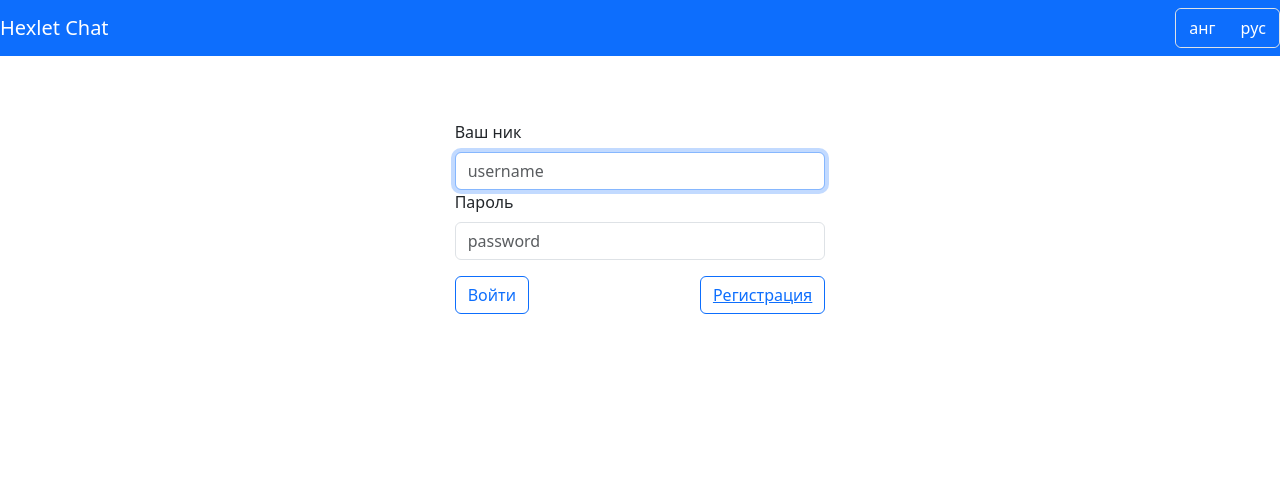
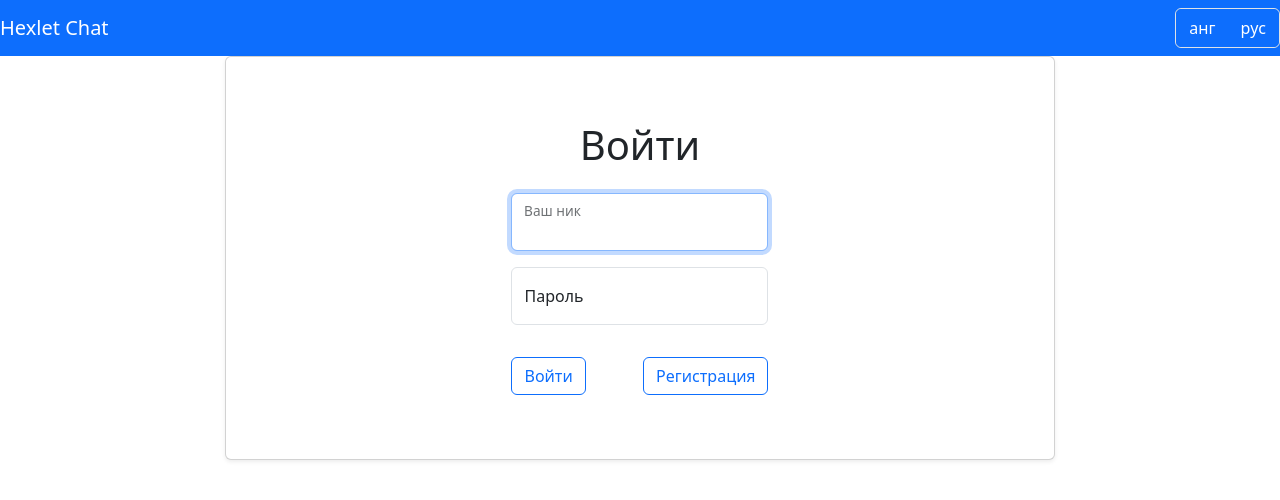
Before and after one commit to RomanKovgan/frontend-project-12, a React (Create React App) app in the folder frontend/: page /login in a window 1280 px wide. Shown: the top 500 px of the page. Built offline with nearby package versions, Linux system fonts and the light colour scheme; no server answers.

Commit message:
fixed bugs

```diff
--- a/frontend/src/components/LoginPage.jsx
+++ b/frontend/src/components/LoginPage.jsx
@@ -27,7 +27,6 @@ const LoginPage = () => {
 
       try {
         const res = await axios.post(routes.loginPath(), values);
-        localStorage.setItem('userId', JSON.stringify(res.data.token));
         auth.logIn(res.data);
         navigate('/', { replace: true });
       } catch (err) {
@@ -46,56 +45,59 @@ const LoginPage = () => {
   useEffect(() => {
     inputRef.current.focus();
   }, []);
+
+  const {
+    handleSubmit, handleChange, isSubmitting, values, touched, errors,
+  } = formik;
+
   return (
     <div className="container-fluid">
-      <div className="row justify-content-center pt-5">
-        <div className="col-sm-4">
-          <Form onSubmit={formik.handleSubmit} className="p-3">
-            <fieldset disabled={formik.isSubmitting}>
-              <Form.Group>
-                <Form.Label htmlFor="username">{t('login.username')}</Form.Label>
+      <div className="row justify-content-center align-content-center h-100">
+        <div className="col-12 col-md-8 col-xxl-6 col-sm-4">
+          <div className="card shadow-sm">
+            <div className="card-body d-flex flex-column flex-md-row justify-content-around align-items-center p-5">
+              <Form onSubmit={handleSubmit} className="p-3">
+              <h1 className="text-center mb-4">{ t('login.login')}</h1>
+                <Form.Group className="mb-3 form-floating">
                   <Form.Control
-                  onChange={formik.handleChange}
-                  value={formik.values.username}
-                  placeholder="username"
+                    onChange={handleChange}
+                    value={values.username}
+                    placeholder={t('login.username')}
                     name="username"
                     id="username"
                     autoComplete="username"
-                  isInvalid={authFailed}
+                    isInvalid={(errors.username && touched.username) || authFailed}
                     required
                     ref={inputRef}
                   />
-                {formik.touched.username && formik.errors.username ? (
-                  <div>{formik.errors.username}</div>
-                ) : null}
+                  <Form.Label htmlFor="username">{t('login.username')}</Form.Label>
+                  <Form.Control.Feedback type="invalid" tooltip>{t(errors.username)}</Form.Control.Feedback>
                 </Form.Group>
-              <Form.Group>
-                <Form.Label htmlFor="password">{t('login.password')}</Form.Label>
+                <Form.Group className="form-floating mb-3">
                   <Form.Control
                     type="password"
-                  onChange={formik.handleChange}
-                  value={formik.values.password}
-                  placeholder="password"
+                    onChange={handleChange}
+                    value={values.password}
+                    placeholder={t('login.password')}
                     name="password"
                     id="password"
                     autoComplete="current-password"
-                  isInvalid={authFailed}
+                    isInvalid={(touched.password && errors.password) || authFailed}
                     required
                   />
-                {formik.touched.password && formik.errors.password ? (
-                  <div>{formik.errors.password}</div>
-                ) : null}
+                  <Form.Label htmlFor="password">{t('login.password')}</Form.Label>
                   <Form.Control.Feedback type="invalid">{t('login.error')}</Form.Control.Feedback>
                 </Form.Group>
                 <div className=" d-flex justify-content-between ">
                   <Button type="submit" className="mt-3" variant="outline-primary">{t('login.submit')}</Button>
                   <Button type="onClick" className="mt-3" variant="outline-primary">
-                  <Link to="/signup">{t('login.registration')}</Link>
+                    <Link to="/signup" className="text-decoration-none" >{t('login.registration')}</Link>
                   </Button>
                 </div>
+              </Form>
+            </div>
+          </div>
 
-            </fieldset>
-          </Form>
         </div>
       </div>
     </div>
--- a/frontend/src/components/Registration.jsx
+++ b/frontend/src/components/Registration.jsx
@@ -59,30 +59,32 @@ const Registration = () => {
                   <Form.Control
                     onChange={handleChange}
                     value={values.username}
-                    placeholder="username"
+                    placeholder={t('registration.username')}
                     name="username"
                     id="username"
                     ref={inputRef}
                     autoComplete="username"
                     isInvalid={(errors.username && touched.username) || signupFailed}
                     required
+
                   />
-                  <Form.Label htmlFor="username">{ t('registration.username') }</Form.Label>
-                  <Form.Control.Feedback type="invalid" tooltip>{t(errors.username)}</Form.Control.Feedback>
+                  <Form.Label htmlFor="username">{t('registration.username')}</Form.Label>
+                  <Form.Control.Feedback type="invalid" tooltip>{signupFailed ? t('registration.alreadyExists') : t(errors.username)}</Form.Control.Feedback>
                 </Form.Group>
                 <Form.Group className="mb-3 form-floating">
                   <Form.Control
                     type="password"
                     onChange={handleChange}
                     value={values.password}
-                    placeholder="password"
+                    placeholder={t('registration.password')}
                     name="password"
                     id="password"
                     autoComplete="new-password"
                     isInvalid={(errors.password && touched.password) || signupFailed}
                     required
+
                   />
-                  <Form.Label htmlFor="password">{ t('registration.password')}</Form.Label>
+                  <Form.Label htmlFor="password">{t('registration.password')}</Form.Label>
                   <Form.Control.Feedback type="invalid" tooltip>{t(errors.password)}</Form.Control.Feedback>
                 </Form.Group>
                 <Form.Group className="form-floating mb-3">
@@ -90,14 +92,14 @@ const Registration = () => {
                     type="password"
                     onChange={handleChange}
                     value={values.confirmPassword}
-                    placeholder="Confirm password"
+                    placeholder={t('registration.confirmation')}
                     name="confirmPassword"
                     id="confirmPassword"
                     autoComplete="new-password"
                     required
                     isInvalid={(errors.confirmPassword && touched.confirmPassword) || signupFailed}
                   />
-                  <Form.Label htmlFor="confirmPassword">{ t('registration.confirmation') }</Form.Label>
+                  <Form.Label htmlFor="confirmPassword">{t('registration.confirmation')}</Form.Label>
                   <Form.Control.Feedback type="invalid" tooltip>{t(errors.confirmPassword)}</Form.Control.Feedback>
                 </Form.Group>
                 <Button type="submit" variant="primary w-100" onClick={handleSubmit}>
--- a/frontend/src/init.jsx
+++ b/frontend/src/init.jsx
@@ -65,20 +65,21 @@ const init = async () => {
     }));
   });
 
-  const sendMessage = withAcknowledgement((...data) => {
-    socket.volatile.emit('newMessage', ...data);
+  const sendMessage = withAcknowledgement((message, cb) => {
+    socket.volatile.emit('newMessage', message, cb);
   });
 
-  const createChannel = withAcknowledgement((...data) => {
-    socket.volatile.emit('newChannel', ...data);
+  const createChannel = withAcknowledgement((channel, cb) => {
+    socket.volatile.emit('newChannel', channel, cb);
   });
 
-  const removeChannel = withAcknowledgement((...data) => {
-    socket.volatile.emit('removeChannel', ...data);
+  const removeChannel = withAcknowledgement((id, cb) => {
+    socket.volatile.emit('removeChannel', id, cb);
+    console.log(id);
   });
 
-  const renameChannel = withAcknowledgement((...data) => {
-    socket.volatile.emit('renameChannel', ...data);
+  const renameChannel = withAcknowledgement((newChannelName, cb) => {
+    socket.volatile.emit('renameChannel', newChannelName, cb);
   });
 
   const sockets = {
@@ -87,12 +88,6 @@ const init = async () => {
     removeChannel,
     renameChannel,
   };
-  await i18n
-    .use(initReactI18next)
-    .init({
-      resources,
-      fallbackLng: 'ru',
-    });
 
   return (
     <RollbarProvider config={rollbarConfig}>
--- a/frontend/src/locales/en.js
+++ b/frontend/src/locales/en.js
@@ -37,6 +37,7 @@ export default {
       submit: 'Submit',
       registration: 'Registration',
       error: 'username or password are incorrect',
+      login: 'Login',
     },
     message: {
       submit: 'Submit',
@@ -55,6 +56,7 @@ export default {
       passMin: 'passMin 6 characters',
       passMustMatch: 'Passwords must match',
       require: 'Required',
+      alreadyExists: 'User with the same name already exists',
     },
     errors: {
       unknown: 'Unknown error',
--- a/frontend/src/locales/ru.js
+++ b/frontend/src/locales/ru.js
@@ -37,6 +37,7 @@ export default {
       submit: 'Войти',
       registration: 'Регистрация',
       error: 'Неверные имя пользователя или пароль',
+      login: 'Войти',
     },
     message: {
       submit: 'Отправить',
@@ -57,6 +58,7 @@ export default {
       passMin: 'Не менее 6 символов',
       passMustMatch: 'Пароли должны совпадать',
       required: 'Обязательное поле',
+      alreadyExists: 'Пользователь с таким именем уже существует',
     },
     errors: {
       unknown: 'Неизвестная ошибка',
--- a/frontend/src/slices/messagesInfo.js
+++ b/frontend/src/slices/messagesInfo.js
@@ -21,7 +21,7 @@ export const slice = createSlice({
     })
     .addCase(channelsInfoActions.removeChannel, (state, { payload }) => {
       const { channelId } = payload;
-      const filtredMessages = state.messages.filter((message) => message.channelId === channelId);
+      const filtredMessages = state.messages.filter((message) => message.channelId !== channelId);
       state.messages = filtredMessages;
     }),
 });
```
Lines whose indentation alone changed are shown as unchanged.
